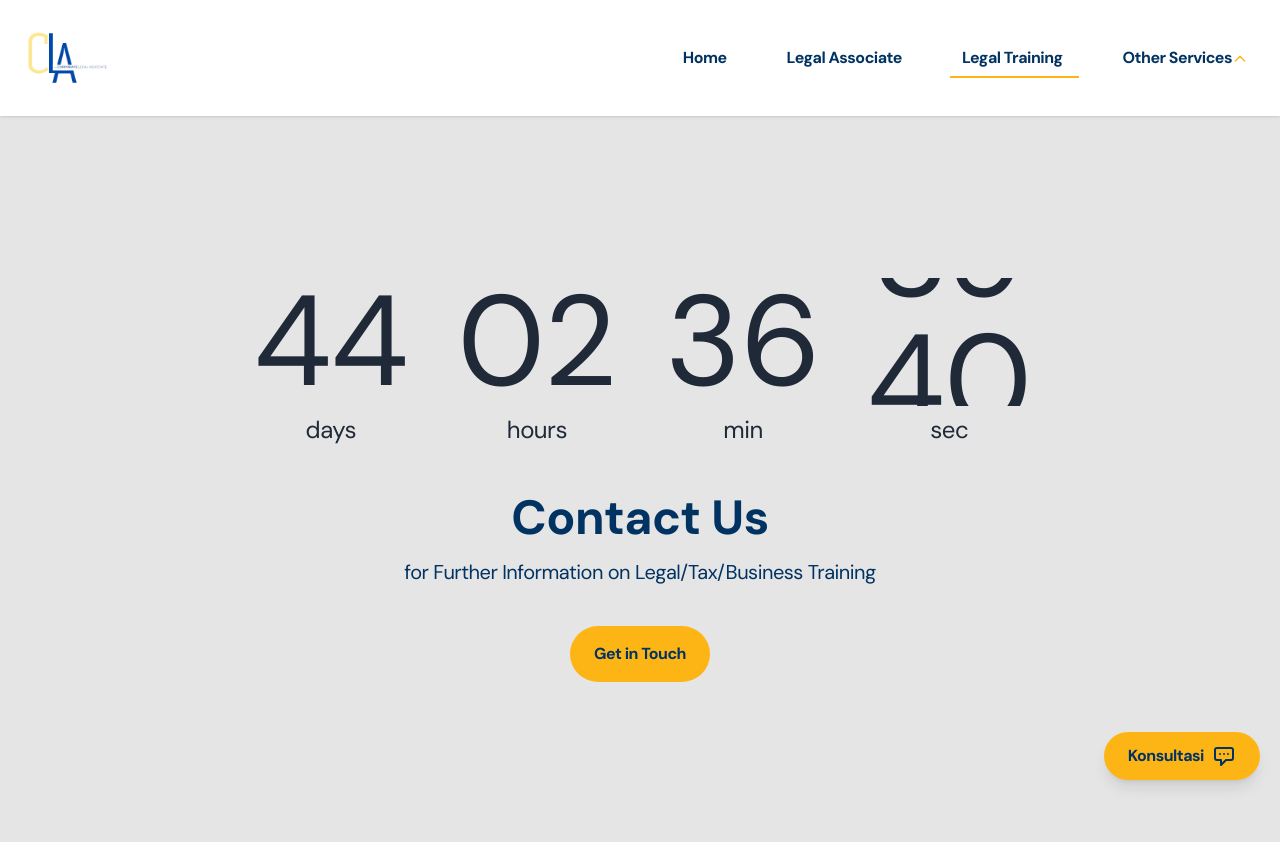
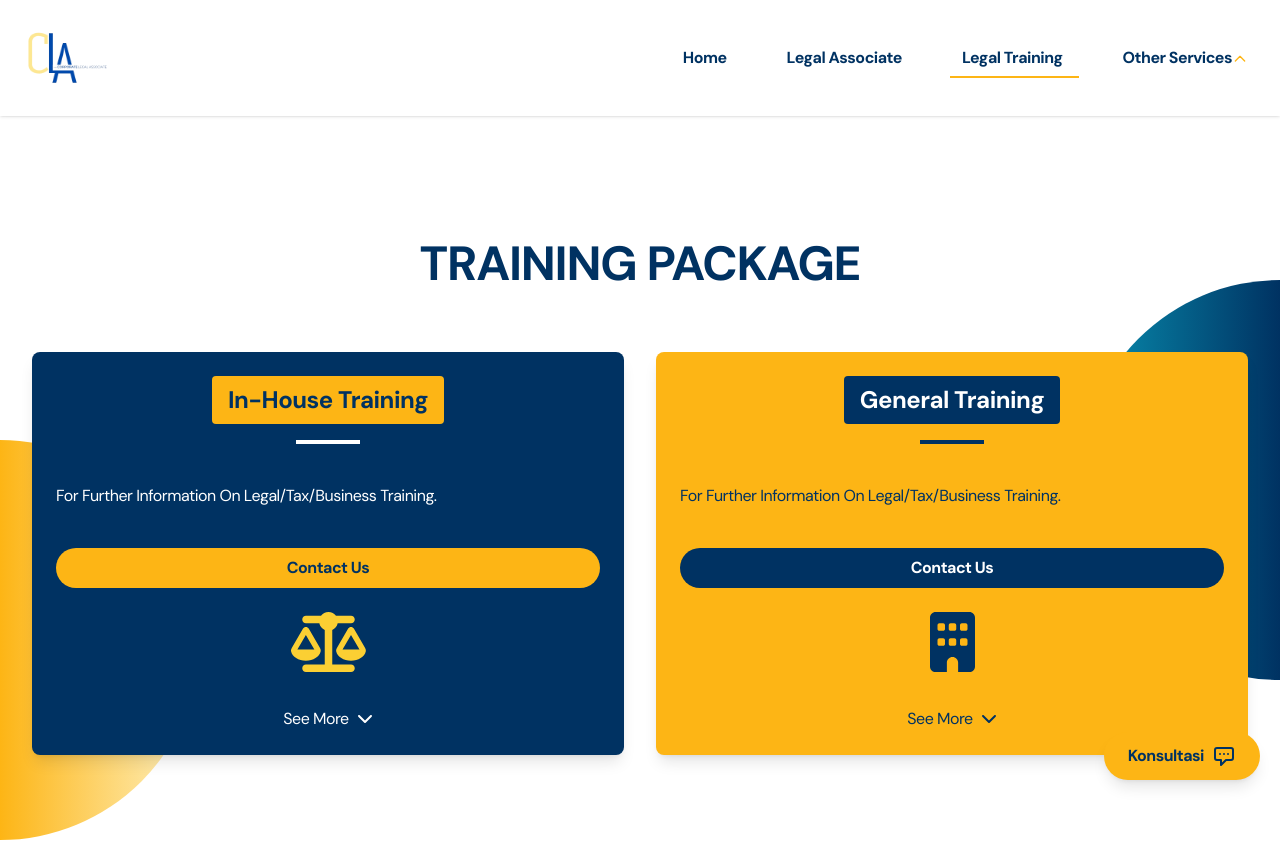
Before and after one commit to nctrnlman/client-cla-indonesia, a React (Vite) app: page /legal-training in a window 1280 px wide. Shown: the top 842 px of the page. Built offline with nearby package versions, Linux system fonts and the light colour scheme.

Commit message:
remove hero on legal training

```diff
--- a/src/pages/LegalTraining.jsx
+++ b/src/pages/LegalTraining.jsx
@@ -1,4 +1,4 @@
-import Hero from "../components/legal-training/Hero";
+// import Hero from "../components/legal-training/Hero";
 import FAQ from "../components/home/FAQ";
 import About from "../components/home/About";
 import SequentialForm from "../components/legal-training/SequentialForm";
@@ -32,8 +32,8 @@ function LegalTraining({ setIsLoading }) {
           href="https://www.domainanda.com/legal-training"
         />
       </Helmet>
-      <Hero />
-      <PackageSubscription/>
+      {/* <Hero /> */}
+      <PackageSubscription />
       <div id="SequentialForm">
         <SequentialForm />
       </div>
```
